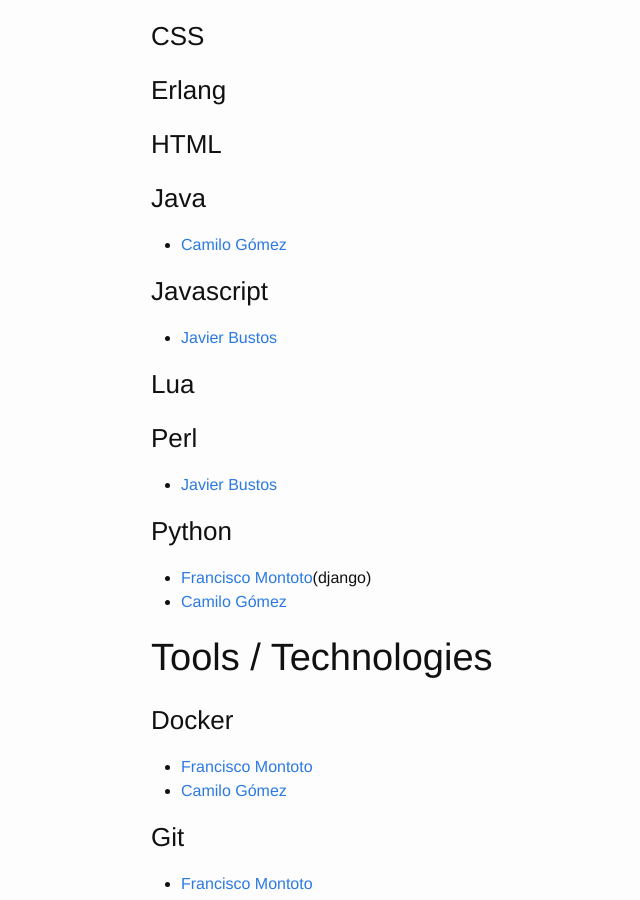
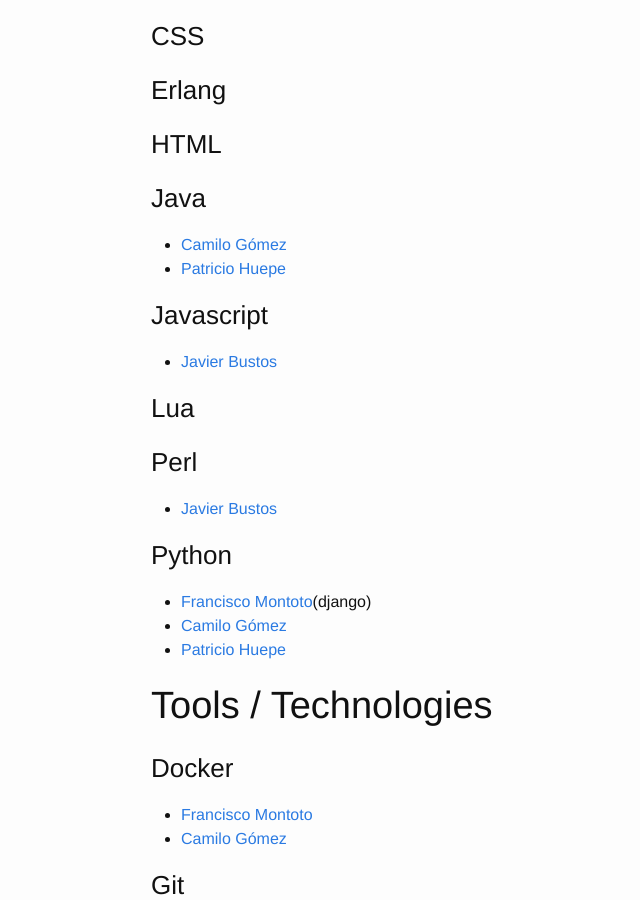
Before and after one commit to niclabs/development, a Jekyll site: the page built from _posts/2016-07-13-member-skills.markdown, in a window 1280 px wide and 900 px high, scrolled down 612 px. Shown: the whole window, without its empty margins (119-759 px from the left). Built offline with Jekyll 4.4.1, drawn with Linux system fonts in a browser that asks for light colours.

Commit message:
Updating with my skills

```diff
--- a/_posts/2016-07-13-member-skills.markdown
+++ b/_posts/2016-07-13-member-skills.markdown
@@ -30,6 +30,7 @@
 ### Java
 
   - [Camilo Gómez][camilog]
+  - [Patricio Huepe][phfollert]
 
 ### Javascript
 
@@ -45,6 +46,7 @@
 
   - [Francisco Montoto][fmontoto](django)
   - [Camilo Gómez][camilog]
+  - [Patricio Huepe][phfollert]
 
 # Tools / Technologies
 
```
Also changed, not shown: other parts of _posts/2016-07-13-member-skills.markdown (+1 -0 lines).
